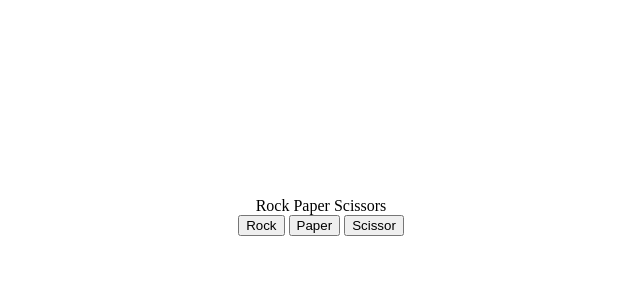
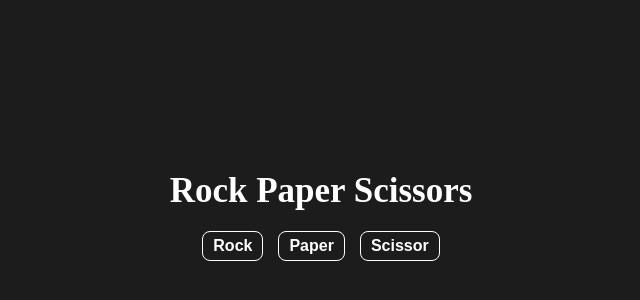
Before and after one commit to Mubarak250/rock-paper-scissors-project, a plain HTML site: page index.html in a window 1280 px wide. Shown: the part 184-484 px from the top of the page, without its empty margins (319-959 px from the left). Drawn offline with Linux system fonts and the light colour scheme.

Commit message:
initial css code for the project

```diff
--- a/index.html
+++ b/index.html
@@ -7,8 +7,8 @@
     <title>Rock Paper Scissor Project</title>
   </head>
   <body>
-    <div>Rock Paper Scissors</div>
-    <div>
+    <div class="head">Rock Paper Scissors</div>
+    <div class="button-container">
       <button>Rock</button>
       <button>Paper</button>
       <button>Scissor</button>
--- a/styles.css
+++ b/styles.css
@@ -3,6 +3,8 @@ html, body {
 }
 
 body {
+  background-color: rgb(29, 28, 28);
+  color: white;
   margin: 0px;
 
   display: flex;
@@ -10,3 +12,35 @@ body {
   align-items: center;
   justify-content: center;
 }
+
+.head {
+  font-family: 'Times New Roman', Times, serif;
+  font-size: 35px;
+  font-weight: bold;
+  margin-bottom: 20px;
+}
+
+.button-container {
+  display: flex;
+  justify-content: center;
+  gap: 15px;
+}
+
+button {
+  background-color: transparent;
+  color: white;
+  font-size: 16px;
+  font-weight: bold;
+  border-style: solid;
+  border-color: white;
+  border-width: 1px;
+  border-radius: 8px;
+  padding: 5px 10px;
+  transition: background-color 0.3s,
+    color 0.3s;
+  cursor: pointer;
+}
+button:hover {
+  background-color: lightgray;
+  color: black;
+}
```
